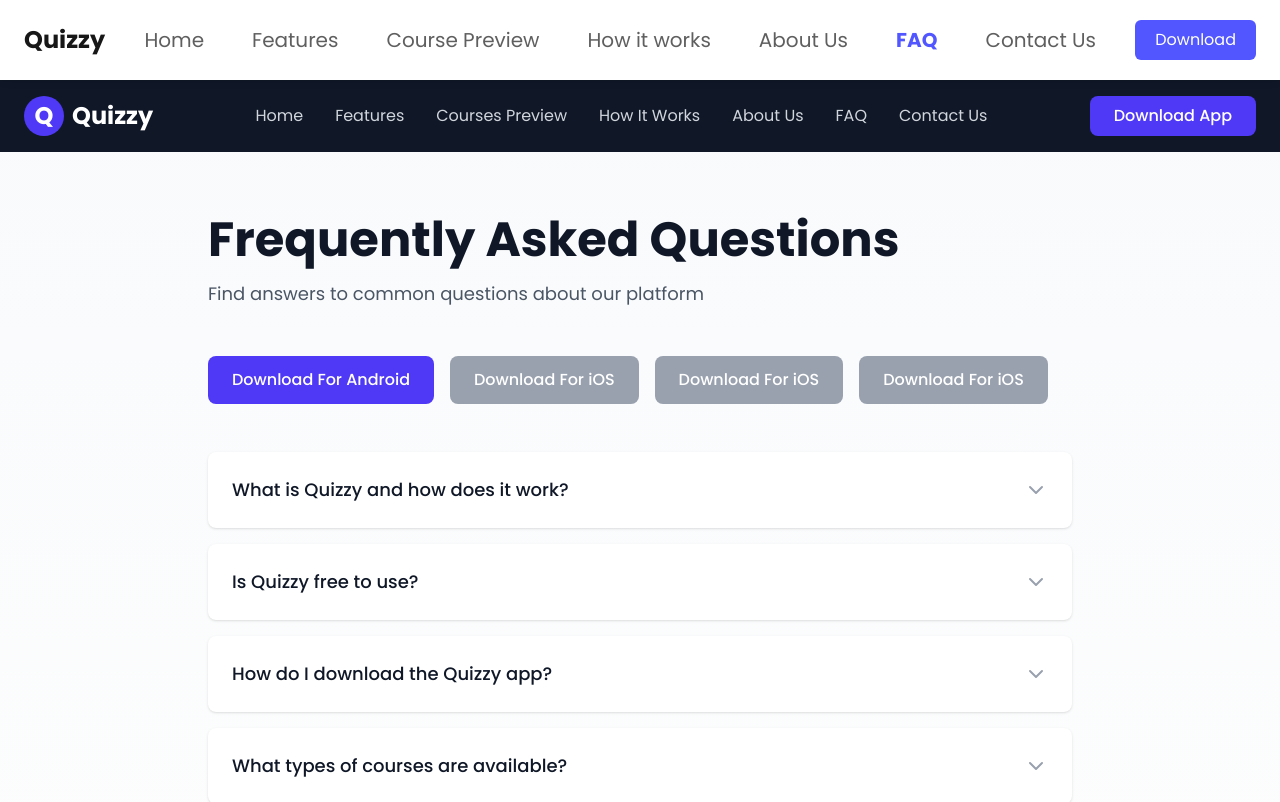
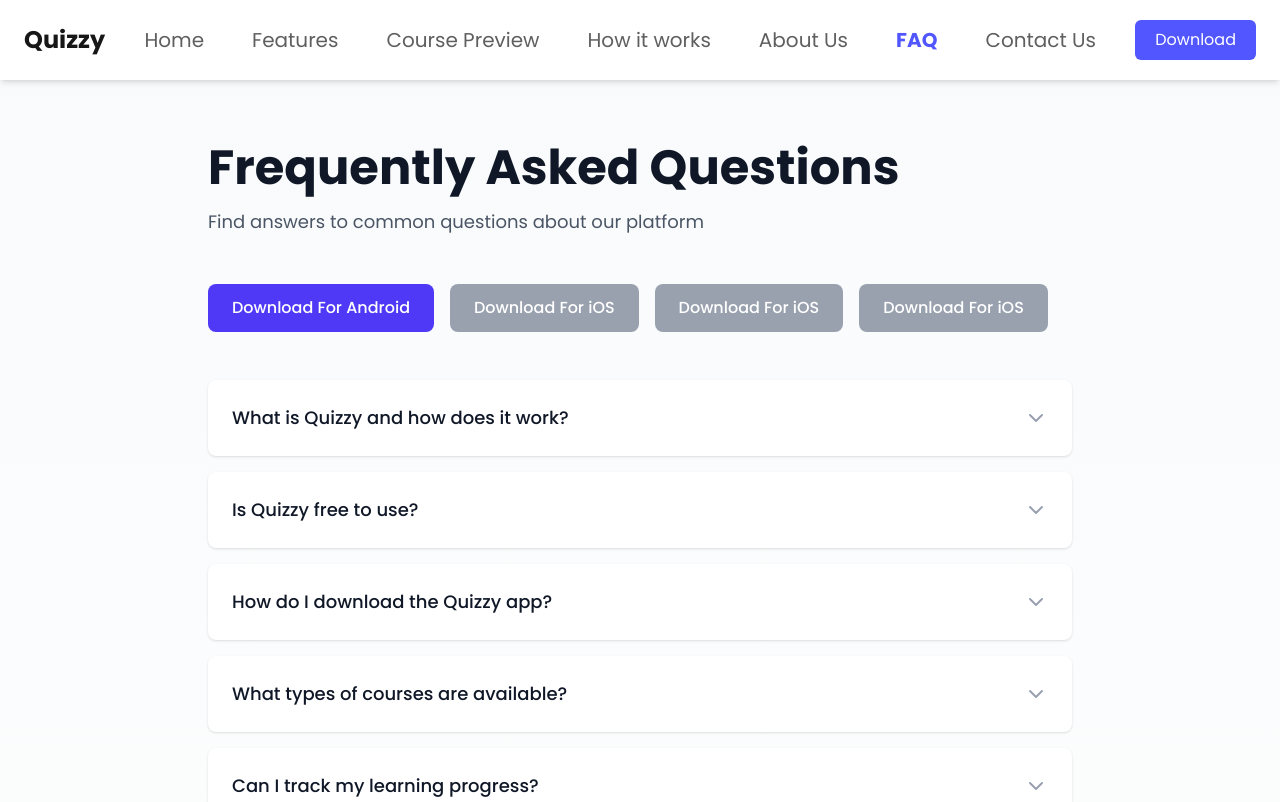
Before and after one commit to Jamison-lii/Quizzy-web-app, a Next.js app: page /faq in a window 1280 px wide. Shown: the top 802 px of the page. Built offline with nearby package versions, Linux system fonts and the light colour scheme.

Commit message:
adjustments

```diff
--- a/package-lock (2).json
+++ /dev/null
@@ -1,6 +0,0 @@
-{
-  "name": "Quizzy-web-app-main",
-  "lockfileVersion": 3,
-  "requires": true,
-  "packages": {}
-}
--- a/src/app/faq/page.tsx
+++ b/src/app/faq/page.tsx
@@ -74,31 +74,6 @@ export default function FAQPage() {
   return (
     <div className="min-h-screen bg-gradient-to-b from-gray-50 to-white">
       {/* Navigation */}
-      <nav className="bg-gray-900 px-6 py-4">
-        <div className="max-w-7xl mx-auto flex items-center justify-between">
-          <div className="flex items-center space-x-2">
-            <div className="w-10 h-10 bg-indigo-600 rounded-full flex items-center justify-center">
-              <span className="text-white text-2xl font-bold">Q</span>
-            </div>
-            <span className="text-white text-2xl font-bold">Quizzy</span>
-          </div>
-          <div className="hidden md:flex items-center space-x-8">
-            <a href="/" className="text-gray-300 hover:text-white transition">Home</a>
-            <a href="/features" className="text-gray-300 hover:text-white transition">Features</a>
-            <a href="/courses" className="text-gray-300 hover:text-white transition">Courses Preview</a>
-            <a href="/how-it-works" className="text-gray-300 hover:text-white transition">How It Works</a>
-            <a href="/about" className="text-gray-300 hover:text-white transition">About Us</a>
-            <a href="/faq" className="text-gray-300 hover:text-white transition">FAQ</a>
-            <a href="/contact" className="text-gray-300 hover:text-white transition">Contact Us</a>
-          </div>
-          <button
-            onClick={handleDownloadApp}
-            className="bg-indigo-600 hover:bg-indigo-700 text-white px-6 py-2 rounded-lg font-medium transition"
-          >
-            Download App
-          </button>
-        </div>
-      </nav>
 
       {/* Main Content */}
       <div className="max-w-4xl mx-auto px-4 py-16">
```
Also changed, not shown: package.json (+4 -10 lines), 1 other file (tests, documents, lock files or other folders).
